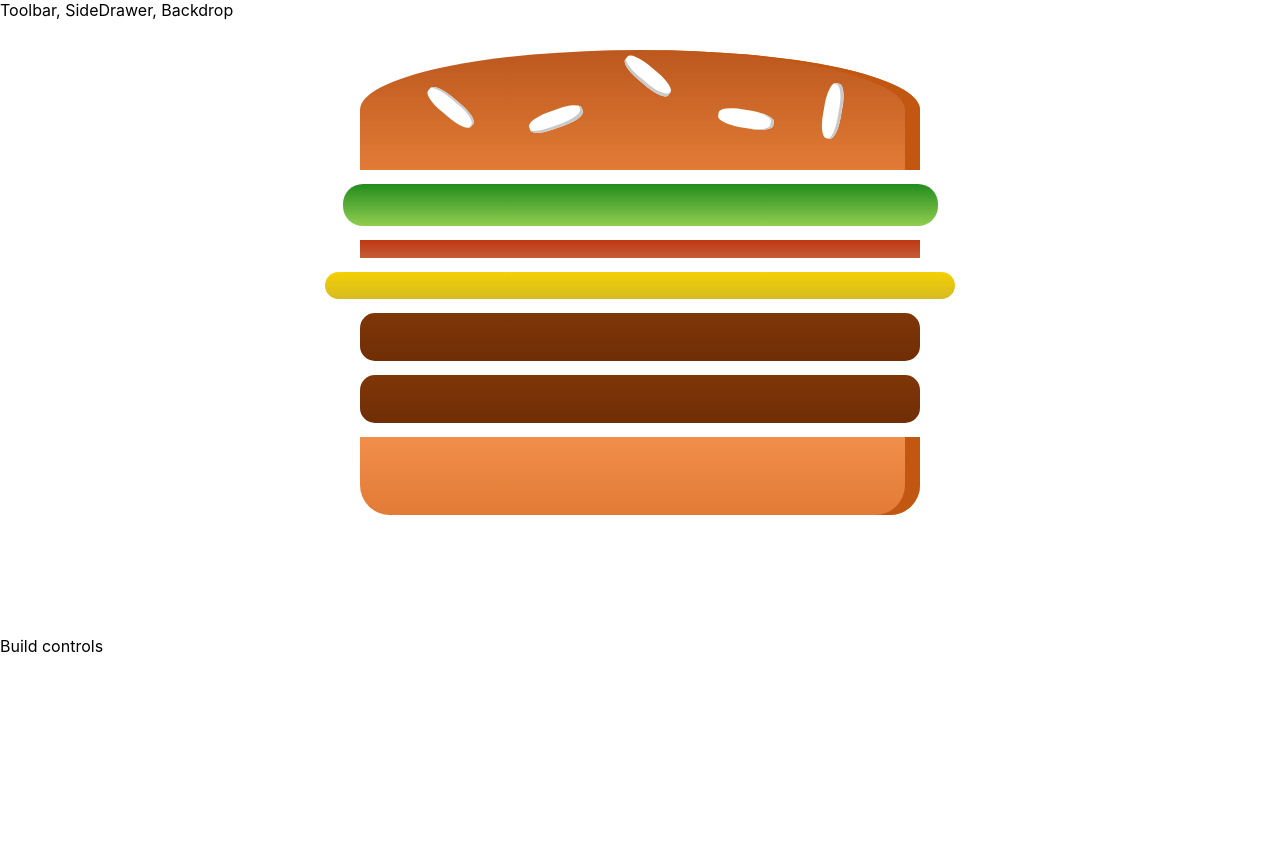
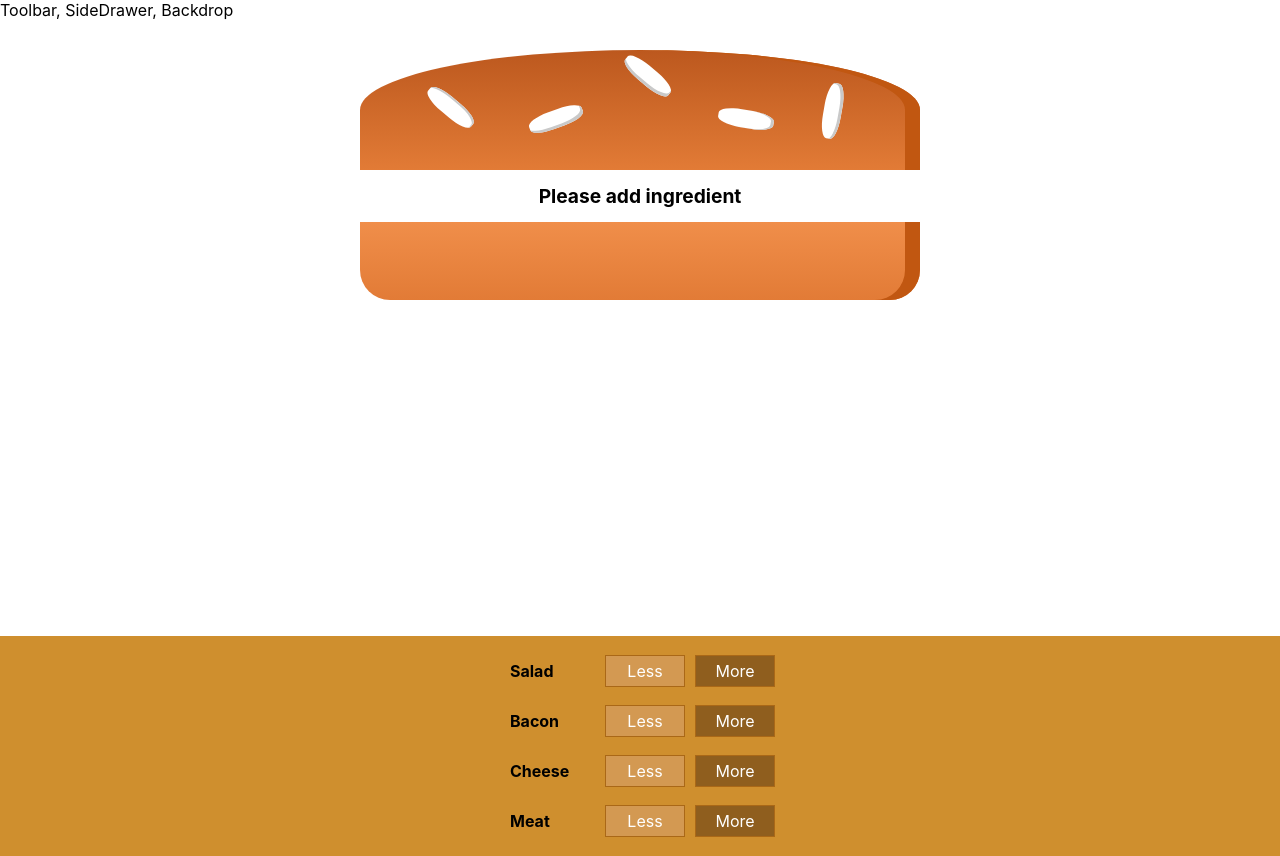
Before and after one commit to phu1612508/burger-builder, a React app: page / in a window 1280 px wide. Before the commit the page ends 800 px from the top, so only its background shows below. Built offline with nearby package versions, Linux system fonts and the light colour scheme.

Commit message:
Connecting State to Build Controls

```diff
--- a/src/Containers/BurgerBuilder/BurgerBuilder.js
+++ b/src/Containers/BurgerBuilder/BurgerBuilder.js
@@ -1,20 +1,46 @@
 import React, { Component } from 'react';
 import Aux from '../../Auxiliary/Auxiliary';
 import Burger from '../../Components/Burger/Burger';
+import BuildControls from '../../Components/Burger/BuildControls/BuildControls';
+const INGREDIENT_PRICES = {
+	salad: 0.5,
+	bacon: 0.6,
+	cheese: 0.4,
+	meat: 1.3,
+};
 class BurgerBuilder extends Component {
 	state = {
 		ingredients: {
-			salad: 1,
-			bacon: 1,
-			cheese: 1,
-			meat: 2,
+			salad: 0,
+			bacon: 0,
+			cheese: 0,
+			meat: 0,
 		},
+		totalPrice: 4,
 	};
+
+	addIngredientHandler = (type) => {
+		const oldIngredientCount = this.state.ingredients[type];
+		const newIngredientCount = oldIngredientCount + 1;
+		const updateIngredient = { ...this.state.ingredients };
+		updateIngredient[type] = newIngredientCount;
+
+		const oldTotalPrice = this.state.totalPrice;
+		const additionalPrice = INGREDIENT_PRICES[type];
+		const newTotalPrice = oldTotalPrice + additionalPrice;
+
+		this.setState({ totalPrice: newTotalPrice, ingredients: updateIngredient });
+	};
+
+	removeIngredientHandler = (type) => {};
+
 	render() {
 		return (
 			<Aux>
 				<Burger ingredients={this.state.ingredients} />
-				<div>Build controls</div>
+				<BuildControls
+				ingredientsAdded={this.addIngredientHandler}
+				/>
 			</Aux>
 		);
 	}
--- /dev/null
+++ b/src/components/Burger/BuildControls/BuildControl/BuildControl.js
@@ -0,0 +1,16 @@
+import React from 'react';
+import classes from './BuildControl.module.css';
+
+const buildControl = (props) => {
+	return (
+		<div className={classes.BuildControl}>
+			<div className={classes.Label}>{props.label}</div>
+			<button className={classes.Less}>Less</button>
+			<button className={classes.More} onClick={props.added}>
+				More
+			</button>
+		</div>
+	);
+};
+
+export default buildControl;
--- /dev/null
+++ b/src/components/Burger/BuildControls/BuildControl/BuildControl.module.css
@@ -0,0 +1,58 @@
+.BuildControl {
+	display: flex;
+	justify-content: space-between;
+	align-items: center;
+	margin: 5px 0;
+}
+
+.BuildControl button {
+	display: block;
+	font: inherit;
+	padding: 5px;
+	margin: 0 5px;
+	width: 80px;
+	border: 1px solid #aa6817;
+	cursor: pointer;
+	outline: none;
+}
+
+.BuildControl button:disabled {
+	background-color: #ac9980;
+	border: 1px solid #7e7365;
+	color: #ccc;
+	cursor: default;
+}
+
+.BuildControl button:hover:disabled {
+	background-color: #ac9980;
+	color: #ccc;
+	cursor: not-allowed;
+}
+
+.Label {
+	padding: 10px;
+	font-weight: bold;
+	width: 80px;
+}
+
+.BuildControl .Less {
+	background-color: #d39952;
+	color: white;
+}
+
+.BuildControl .More {
+	background-color: #8f5e1e;
+	color: white;
+}
+
+.BuildControl .Less:hover,
+.BuildControl .Less:active {
+	background-color: #daa972;
+	color: white;
+}
+
+.BuildControl .More:hover,
+.BuildControl .More:active {
+	background-color: #99703f;
+	color: white;
+}
--- /dev/null
+++ b/src/components/Burger/BuildControls/BuildControls.js
@@ -0,0 +1,24 @@
+import React from 'react';
+import classes from './BuildControls.module.css';
+import BuildControl from './BuildControl/BuildControl';
+const controls = [
+	{ label: 'Salad', type: 'salad' },
+	{ label: 'Bacon', type: 'bacon' },
+	{ label: 'Cheese', type: 'cheese' },
+	{ label: 'Meat', type: 'meat' },
+];
+const buildControls = (props) => {
+	return (
+		<div className={classes.BuildControls}>
+			{controls.map((control) => (
+				<BuildControl
+					key={control.label}
+					label={control.label}
+					added={() => props.ingredientsAdded(control.type)}
+				/>
+			))}
+		</div>
+	);
+};
+
+export default buildControls;
--- /dev/null
+++ b/src/components/Burger/BuildControls/BuildControls.module.css
@@ -0,0 +1,10 @@
+.BuildControls {
+	width: 100%;
+    background-color: #cf8f2e;
+    display:flex;
+    flex-flow: column;
+    align-items: center;
+    box-shadow: 0 2px 1px #ccc;
+    margin: auto;
+    padding: 10px 0;
+}
--- a/src/components/Burger/Burger.js
+++ b/src/components/Burger/Burger.js
@@ -2,14 +2,20 @@
 import classes from './Burger.module.css';
 import BurgerIngredient from './BurgerIngredient/BurgerIngredient';
 const burger = (props) => {
-	const transformedIngredient = Object.keys(props.ingredients).map((igKey) => {
-		return [...Array(props.ingredients[igKey])].map((_, i) => {
-			return <BurgerIngredient key={igKey + i} type={igKey} />;
-		});
-	});
+	let transformedIngredient = Object.keys(props.ingredients)
+		.map((igKey) => {
+			return [...Array(props.ingredients[igKey])].map((_, i) => {
+				return <BurgerIngredient key={igKey + i} type={igKey} />;
+			});
+		})
+		.reduce((arr, el) => {
+			return arr.concat(el);
+		}, []);
+	if (transformedIngredient.length === 0) {
+		transformedIngredient = <div>Please add ingredient</div>;
+	}
 	return (
 		<div className={classes.Burger}>
-			<div>{transformedIngredient}</div>
 			<BurgerIngredient type='bread-top' />
 			{transformedIngredient}
 			<BurgerIngredient type='bread-bottom' />
```
Also changed, not shown: 1 other file (tests, documents, lock files or other folders).
